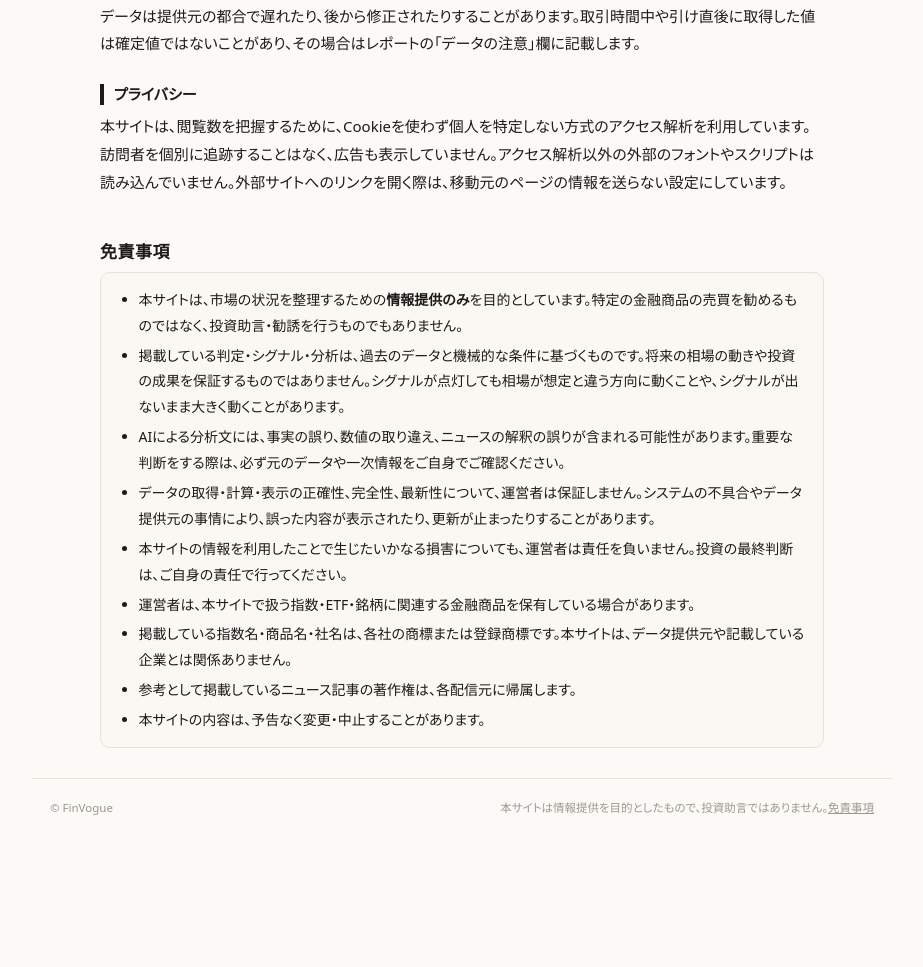
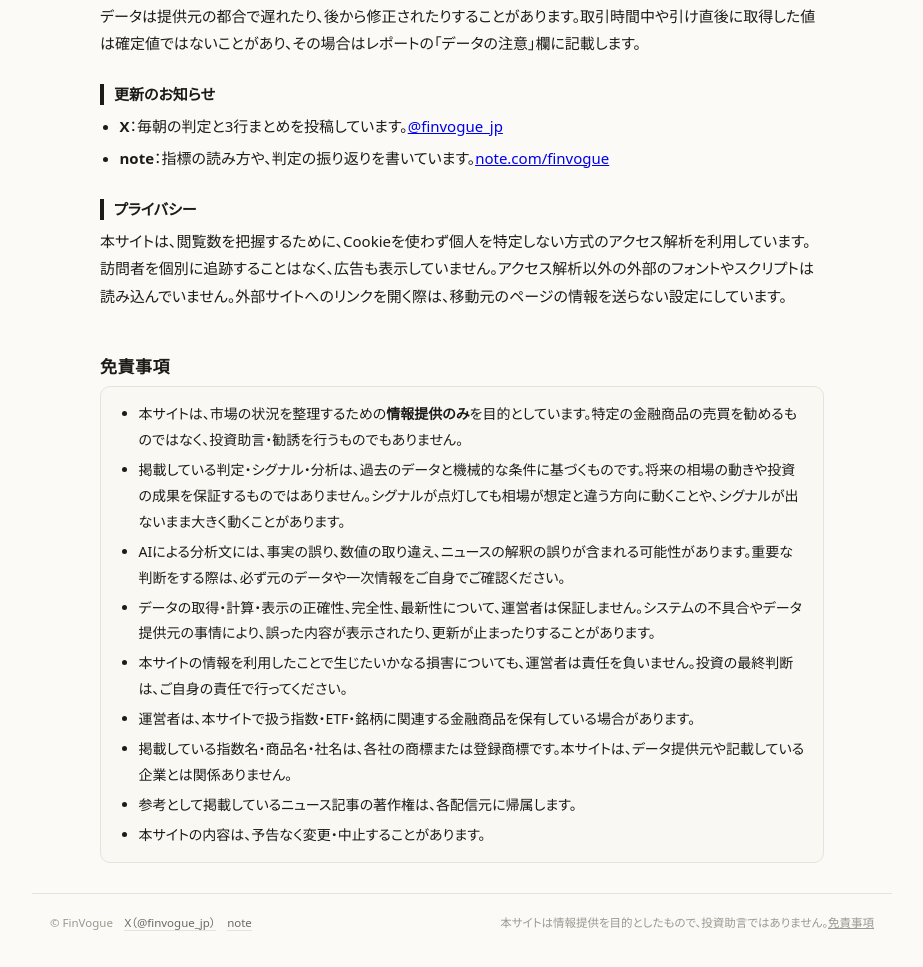
Before and after one commit to monkeypod8068/finvogue-monitor, a plain HTML site: page about.html in a window 1280 px wide. Shown: the part 1294-2261 px from the top of the page, without its empty margins (178-1101 px from the left). Before the commit the page ends 2146 px from the top, so only its background shows below. Drawn offline with Linux system fonts and the light colour scheme.

Commit message:
フッターと「このページについて」にXとnoteへのリンクを追加
Co-Authored-By: Claude Opus 5.5 <noreply@anthropic.com>
Claude-Session: https://claude.ai/code/session_01VTaS3YhZWjH8nXVrCLRTmw

```diff
--- a/about.html
+++ b/about.html
@@ -19,6 +19,7 @@
 <meta property="og:image:width" content="1200">
 <meta property="og:image:height" content="630">
 <meta name="twitter:card" content="summary_large_image">
+<meta name="twitter:site" content="@finvogue_jp">
 <title>このページについて | FinVogue</title>
 <style>
 :root{--bg:#fbfaf7;--ink:#1c1b19;--muted:#6d6a63;--faint:#9c988f;--line:#e7e3da;--soft:#faf8f3;color-scheme:light}
@@ -85,6 +86,12 @@ ul{margin:8px 0;padding-left:1.3em}li{margin:4px 0}
 </ul>
 <p>データは提供元の都合で遅れたり、後から修正されたりすることがあります。取引時間中や引け直後に取得した値は確定値ではないことがあり、その場合はレポートの「データの注意」欄に記載します。</p>
 
+<h3>更新のお知らせ</h3>
+<ul>
+<li><b>X</b>：毎朝の判定と3行まとめを投稿しています。<a href="https://x.com/finvogue_jp" target="_blank" rel="me noopener noreferrer">@finvogue_jp</a></li>
+<li><b>note</b>：指標の読み方や、判定の振り返りを書いています。<a href="https://note.com/finvogue" target="_blank" rel="me noopener noreferrer">note.com/finvogue</a></li>
+</ul>
+
 <h3>プライバシー</h3>
 <p>本サイトは、閲覧数を把握するために、Cookieを使わず個人を特定しない方式のアクセス解析を利用しています。訪問者を個別に追跡することはなく、広告も表示していません。アクセス解析以外の外部のフォントやスクリプトは読み込んでいません。外部サイトへのリンクを開く際は、移動元のページの情報を送らない設定にしています。</p>
 
@@ -101,7 +108,7 @@ ul{margin:8px 0;padding-left:1.3em}li{margin:4px 0}
 <li>本サイトの内容は、予告なく変更・中止することがあります。</li>
 </ul></div>
 </main>
-<footer class="site-ft"><span>© FinVogue</span><span>本サイトは情報提供を目的としたもので、投資助言ではありません。<a href="about.html#disclaimer">免責事項</a></span></footer>
+<footer class="site-ft"><span>© FinVogue　<a class="sns" href="https://x.com/finvogue_jp" target="_blank" rel="me noopener noreferrer">X（@finvogue_jp）</a>　<a class="sns" href="https://note.com/finvogue" target="_blank" rel="me noopener noreferrer">note</a></span><span>本サイトは情報提供を目的としたもので、投資助言ではありません。<a href="about.html#disclaimer">免責事項</a></span></footer>
 <!-- Cloudflare Web Analytics（Cookieを使わないアクセス数の計測） --><script type='module' src='https://static.cloudflareinsights.com/beacon.min.js' data-cf-beacon='{"token": "53d737177417465da31ccee3e11a5c7b"}'></script>
 </body>
 </html>
--- a/assets/site.css
+++ b/assets/site.css
@@ -20,3 +20,5 @@ html.embed .site-hd,html.embed .site-ft{display:none}
   .site-nav a{padding:6px 8px 10px;font-size:13px}
   .site-nav .lg{display:none}
 }
+.site-ft a.sns{color:var(--muted,#6d6a63);text-decoration:none;border-bottom:1px solid var(--line,#e7e3da)}
+.site-ft a.sns:hover{color:var(--ink,#1c1b19)}
```
Also changed, not shown: index.html (+2 -1 lines), links.html (+2 -1 lines).
